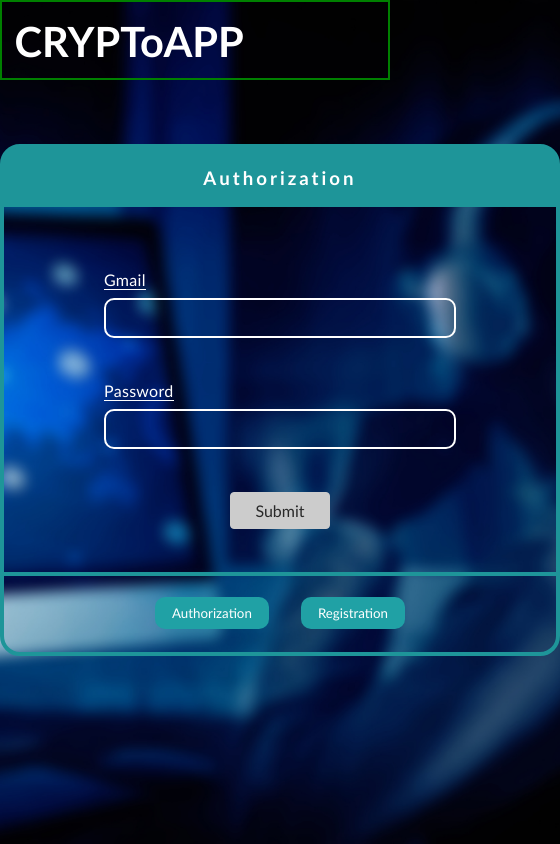
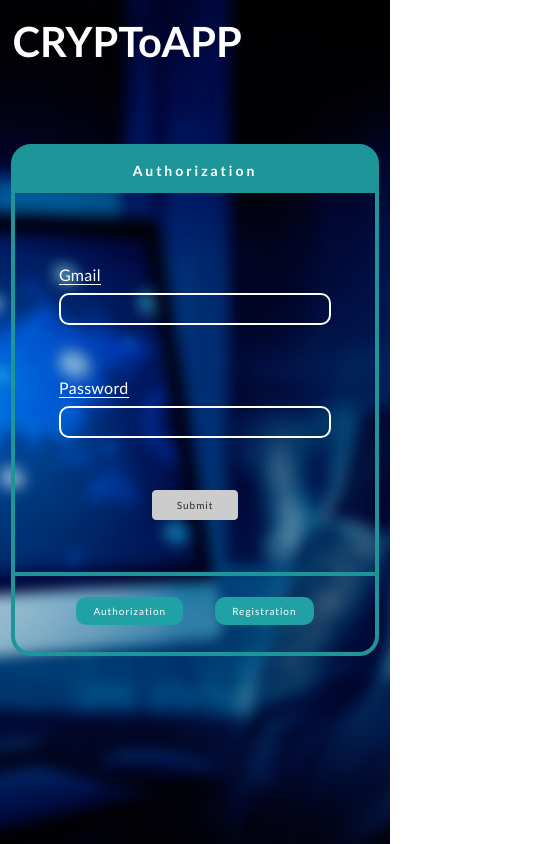
Before and after one commit to MishG777/Crypto-App, a React (Create React App) app: page /auth-registration-page in a window 390 px wide. Shown: the whole page, 560 px wide, since content can reach past the window. Built offline with nearby package versions, Linux system fonts and the light colour scheme.

Commit message:
adding_some_responsive

```diff
--- a/src/components/CoinItems.js
+++ b/src/components/CoinItems.js
@@ -77,13 +77,9 @@ const CoinItems = ({
     } else if (priceChangeTime === "1y") {
       tm = timeChanger.Y1.toFixed(3);
     }
-    if (percentByTime === "NaN" || percentByTime === "undefined") {
-      tm = "...";
-    }
 
     setPercentByTime(tm);
   }, [
-    percentByTime,
     priceChangeTime,
     timeChanger.H1,
     timeChanger.H24,
--- a/src/components/Coins.js
+++ b/src/components/Coins.js
@@ -41,7 +41,7 @@ function Coins({ currency }) {
       .then((res) => {
         const CoinsData = res.data;
         setCoins(CoinsData);
-        console.log(CoinsData);
+        // console.log(CoinsData);
       })
       .catch((error) => setError(error.message));
     setIsLoading(false);
--- a/src/components/Navbar/MainHeader.js
+++ b/src/components/Navbar/MainHeader.js
@@ -23,11 +23,12 @@ const MainHeader = ({ logOutHandler, logIn, gotCurrency }) => {
       <h1 className={classes.logo}>CRYPToAPP</h1>
 
       {logIn && (
+        <>
           <div>
-          <ul>
+            <ul className={classes.burgerNav}>
               <select onChange={currencyHandler} className={classes.currency}>
-              <option>USD</option>
-              <option>EUR</option>
+                <option onClick={openMenu}>USD</option>
+                <option onClick={openMenu}>EUR</option>
               </select>
               <li onClick={openMenu}>
                 <NavLink id={classes.coins} to="/all-coins">
@@ -40,6 +41,7 @@ const MainHeader = ({ logOutHandler, logIn, gotCurrency }) => {
                 </Link>
               </li>
             </ul>
+          </div>
           {menuOpen && (
             <AiOutlineMenu className={classes.burgerBar} onClick={openMenu} />
           )}
@@ -49,7 +51,7 @@ const MainHeader = ({ logOutHandler, logIn, gotCurrency }) => {
               onClick={openMenu}
             />
           )}
-        </div>
+        </>
       )}
     </header>
   );
--- a/src/components/Navbar/MainHeader.module.css
+++ b/src/components/Navbar/MainHeader.module.css
@@ -6,8 +6,6 @@
   justify-content: space-between;
   align-items: center;
   display: flex;
-  border: 2px solid green;
-  /* position: fixed; */
 }
 .header h1 {
   color: white;
@@ -30,20 +28,18 @@
 }
 
 .header ul {
-  height: 100%;
+  /* height: 100%; */
   list-style: none;
   display: flex;
   padding: 0;
   margin: 0;
   align-items: center;
-  border: 2px solid red;
-  justify-content: space-between;
+  /* justify-content: space-between; */
 }
 
 .header li {
   margin: 0 0.5rem;
   padding-left: 8px;
-  /* width: 6rem; */
 }
 
 #coins {
@@ -65,8 +61,14 @@
   border-bottom: 3px solid white;
 }
 
+.burgerBar,
+.closeBurger {
+  display: none;
+}
 @media (max-width: 700px) {
-  .burgerBar {
+  .burgerBar,
+  .closeBurger {
+    display: block;
     position: absolute;
     top: 3%;
     right: 4%;
@@ -82,25 +84,18 @@
     flex-direction: column;
   }
 
-  /*
-  flex-direction: column;
+  .burgerNav {
+    flex-direction: column;
+    justify-content: space-evenly;
     position: absolute;
+    right: 1rem;
     top: 5rem;
-    right: 0;
-    height: 20rem;
-    width: 20rem;
-    justify-content: space-evenly;
-    align-items: center;
-    z-index: 111;
+    height: 18rem;
+    width: 15rem;
+    z-index: 100;
     border-top-left-radius: 5px;
     border-bottom-left-radius: 5px;
-    backdrop-filter: blur(20px); */
-  .closeBurger {
-    position: absolute;
-    top: 3%;
-    right: 4%;
-    color: white;
-    font-size: 2rem;
-    cursor: pointer;
+    border: 2px solid white;
+    backdrop-filter: blur(12px);
   }
 }
--- a/src/components/UserLogging/LogIn.js
+++ b/src/components/UserLogging/LogIn.js
@@ -74,10 +74,10 @@ const LogIn = ({ logInHandler }) => {
         {onAuthPage && (
           <Fragment>
             <div className={classes["form-control"]}>
-              <label htmlFor="email">Gmail</label>
+              <label htmlFor="gmail">Gmail</label>
               <input
                 type="text"
-                id="email"
+                id="gmail"
                 onChange={emailChangeHandler}
                 onBlur={emailBlurHandler}
                 value={enteredEmail}
--- a/src/components/UserLogging/Login.module.css
+++ b/src/components/UserLogging/Login.module.css
@@ -1,4 +1,4 @@
-.control-group {
+/* .control-group {
   display: flex;
   column-gap: 1rem;
   flex-wrap: wrap;
@@ -7,7 +7,7 @@
 .control-group .form-control {
   min-width: 15rem;
   flex: 1;
-}
+} */
 
 .loginBtn {
   font: inherit;
@@ -122,3 +122,28 @@ button:disabled:active {
   margin-bottom: 20px;
   letter-spacing: 3px;
 }
+
+@media (max-width: 610px) {
+  .authTitle {
+    font-size: 12px;
+  }
+
+  .mainForm {
+    width: 23rem;
+  }
+
+  .form-control .input {
+    width: 17rem;
+    height: 2rem;
+  }
+
+  .error-text {
+    font-size: 8.2px;
+  }
+  .authButtons .auth,
+  .authButtons .registr,
+  .loginBtn {
+    font-size: 10px;
+    letter-spacing: 1px;
+  }
+}
```
Lines whose indentation alone changed are shown as unchanged.
